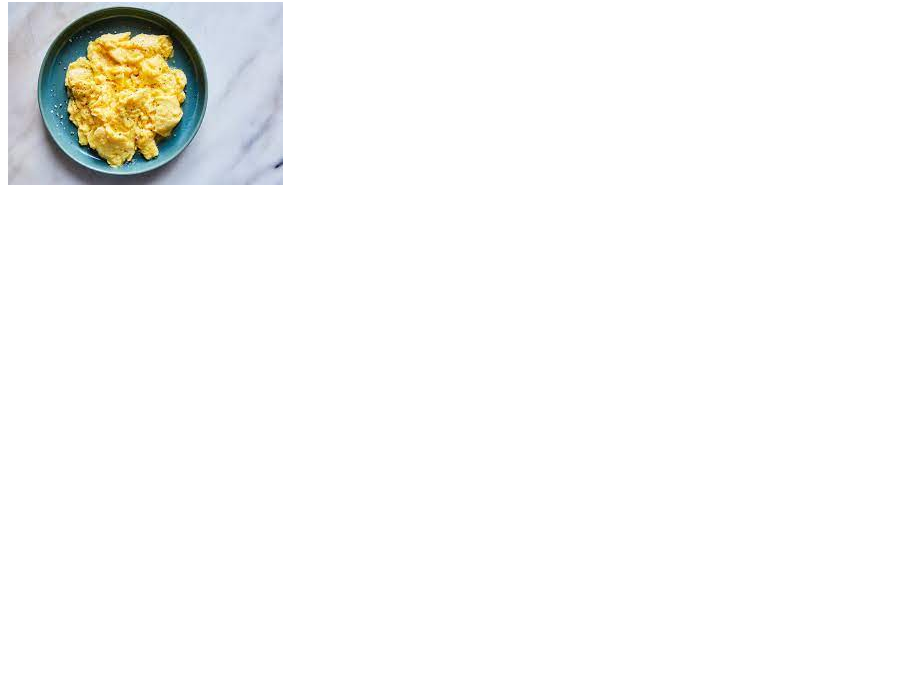
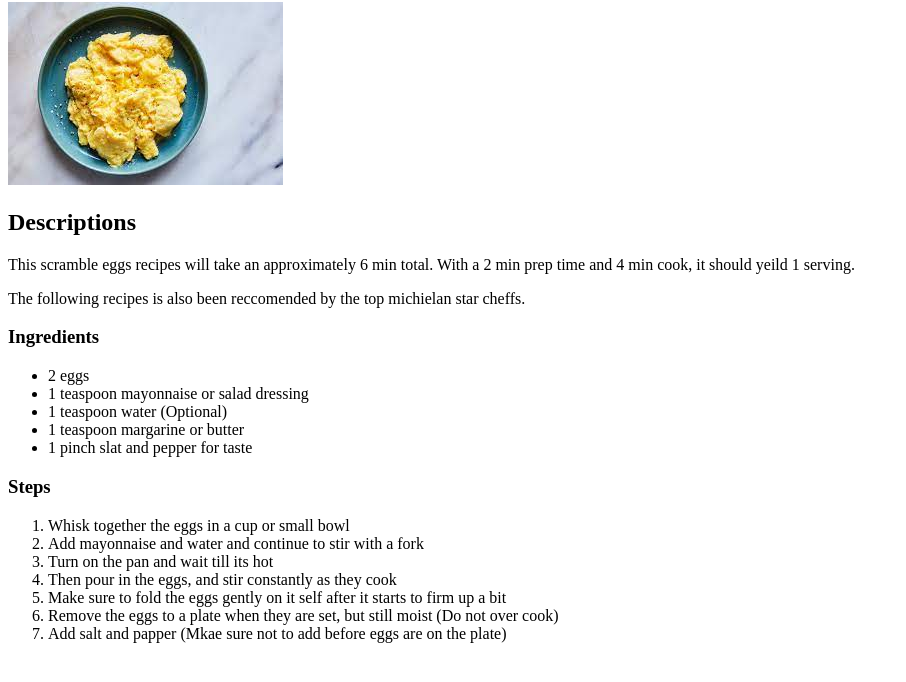
Before and after one commit to Shab-h/odin-recipes, a plain HTML site: page recipes/Scrambled-Eggs.html in a window 1280 px wide. Shown: the part 78-760 px from the top of the page, without its empty margins (0-906 px from the left). Drawn offline with Linux system fonts and the light colour scheme.

Commit message:
Added Chicken-Breast.html & Chocolate-Cake.html

```diff
--- a/recipes/Scrambled-Eggs.html
+++ b/recipes/Scrambled-Eggs.html
@@ -9,5 +9,33 @@
 <body>
     <h1>Scrambled Eggs Recipes</h1>
     <img src="../images/eggs.png" alt="Plate of Scrmabled Eggs">
+
+    <h2>Descriptions</h2>
+
+    <p>This scramble eggs recipes will take an approximately 6 min total. With a 2 min prep time and 4 min cook, it should yeild 1 serving. </p>
+
+    <p>The following recipes is also been reccomended by the top michielan star cheffs.</p>
+
+    <h3>Ingredients</h3>
+
+    <ul>
+        <li>2 eggs</li>
+        <li>1 teaspoon mayonnaise or salad dressing</li>
+        <li>1 teaspoon water (Optional)</li>
+        <li>1 teaspoon margarine or butter</li>
+        <li>1 pinch slat and pepper for taste</li>
+    </ul>
+
+    <h3>Steps</h3>
+    <ol>
+        <li>Whisk together the eggs in a cup or small bowl</li>
+        <li>Add mayonnaise and water and continue to stir with a fork</li>
+        <li>Turn on the pan and wait till its hot</li>
+        <li>Then pour in the eggs, and stir constantly as they cook</li>
+        <li>Make sure to fold the eggs gently on it self after it starts to firm up a bit</li>
+        <li>Remove the eggs to a plate when they are set, but still moist (Do not over cook)</li>
+        <li>Add salt and papper (Mkae sure not to add before eggs are on the plate)</li>
+    </ol>
+
 </body>
 </html>
```
Also changed, not shown: index.html (+2 -0 lines), recipes/Chicken-Breast.html (added), recipes/Chocolate-Cake.html (added).
